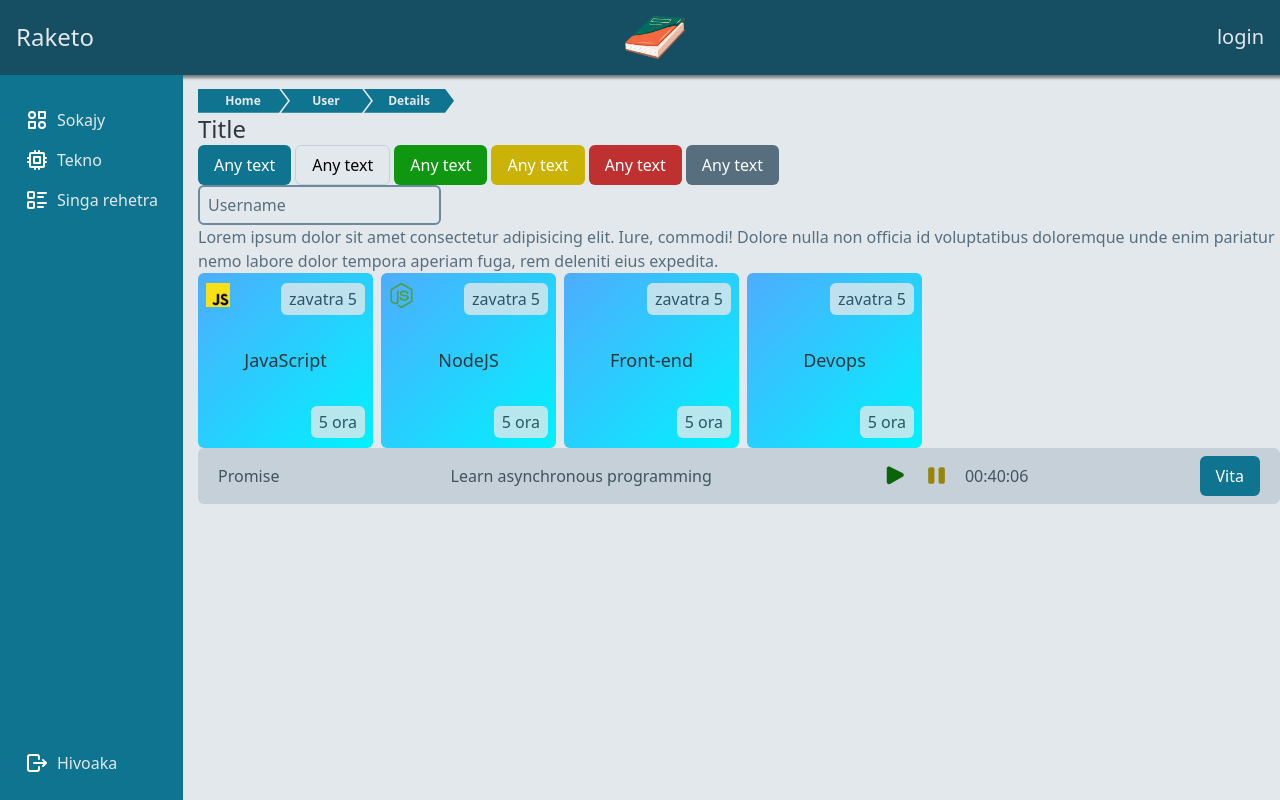
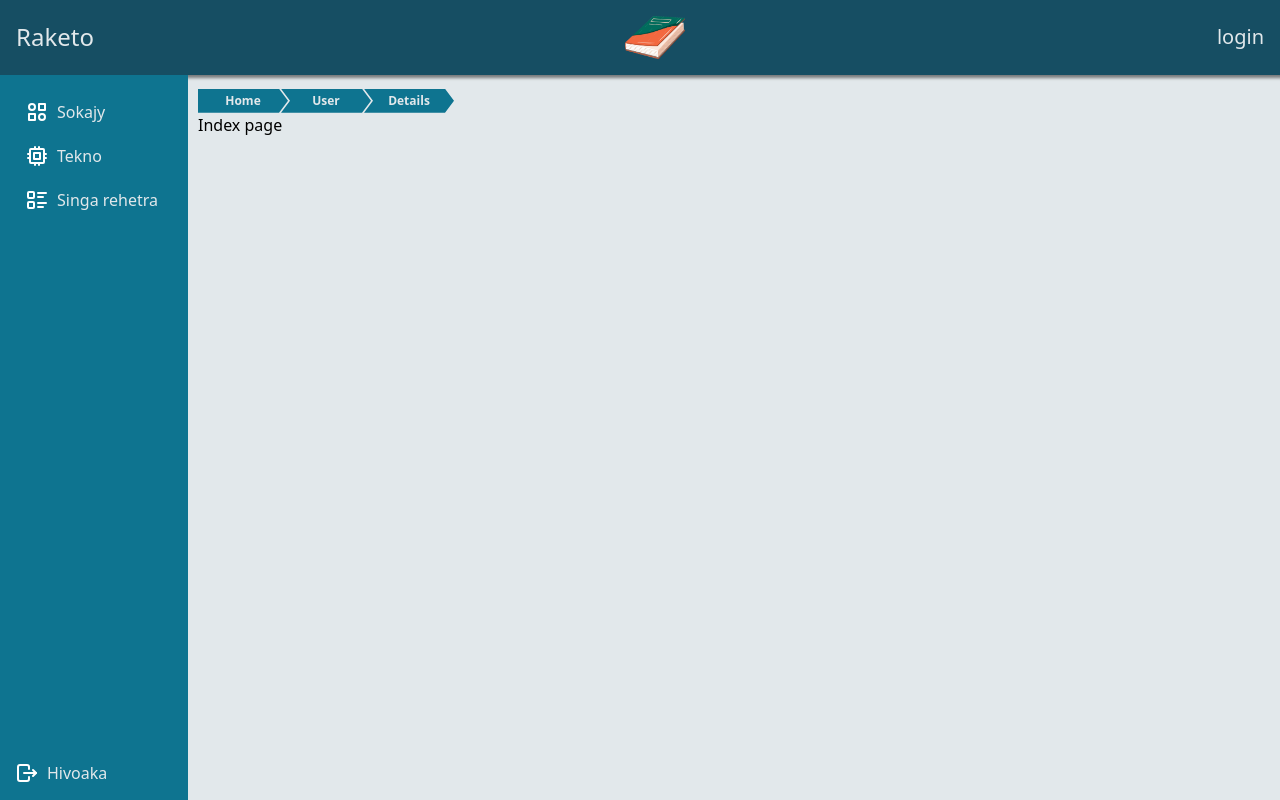
Before and after one commit to Ihasimbola/raketo-front, a React (Create React App) app: page / in a window 1280 px wide. Built offline with nearby package versions, Linux system fonts and the light colour scheme.

Commit message:
route implementation

```diff
--- a/src/components/Sidebar/Sidebar.tsx
+++ b/src/components/Sidebar/Sidebar.tsx
@@ -3,6 +3,8 @@ import Text from '../Text/Text'
 import "./styles.scss";
 import LogoutIcon from '../icons/LogoutIcon';
 import { nanoid } from 'nanoid';
+import { NavLink } from 'react-router-dom';
+import { cn } from '../../lib/utils';
 
 type itemsType = {
   id: number,
@@ -16,8 +18,14 @@ type Props = {
 
 const SidebarList = (props: itemsType) => {
   const { Icon, label } = props;
+  const link = label.split(' ')[0].toLocaleLowerCase();
   return (
-    <li className='flex flex-row gap-2 py-2 cursor-pointer'>
+    <NavLink
+      to={link}
+      className={({ isPending, isActive }) => (
+        cn((isActive ? "sidebar__item--active" : isPending ? "sidebar__item--pending" : " ") + " sidebar__item flex flex-row gap-2 py-2 cursor-pointer")
+      )}
+    >
       {Icon}
       <Text
         color="white"
@@ -25,14 +33,14 @@ const SidebarList = (props: itemsType) => {
       >
         {label}
       </Text>
-    </li>
+    </NavLink>
   )
 }
 
 function Sidebar({ data }: Props) {
   return (
     <div
-      className="w-fit absolute z-[1000] sidebar-container bg-blue-700 flex flex-col justify-between h-full"
+      className="w-fit absolute z-[1000] sidebar bg-blue-700 flex flex-col justify-between h-full"
     >
       <ul>
         {
--- a/src/components/Sidebar/styles.scss
+++ b/src/components/Sidebar/styles.scss
@@ -1,4 +1,13 @@
-.sidebar-container {
+.sidebar {
   height: calc(100vh - 74.69px);
-  padding: 25px;
+  padding: 15px 20px 15px 15px;
+
+  &__item {
+    padding: 10px;
+
+    &--active {
+      background-color: rgba(105, 8, 82, 0.25);
+      border-radius: 12px;
+    }
+  }
 }
--- a/src/index.tsx
+++ b/src/index.tsx
@@ -2,12 +2,15 @@ import React from 'react';
 import ReactDOM from 'react-dom/client';
 import './index.scss';
 import App from './App';
+import { router } from './routes/router';
+import { RouterProvider } from 'react-router-dom';
 
 const root = ReactDOM.createRoot(
   document.getElementById('root') as HTMLElement
 );
 root.render(
   <React.StrictMode>
-    <App />
+    {/* <App /> */}
+    <RouterProvider router={router} />
   </React.StrictMode>
 );
--- a/src/layout/AppLayout.tsx
+++ b/src/layout/AppLayout.tsx
@@ -4,9 +4,10 @@ import Sidebar from "../components/Sidebar/Sidebar";
 import { sidebarDataList } from "../data/sidbarData"
 import "./style.scss";
 import Breadcrumbs from '../components/Breadcrumbs/Breadcrumbs';
+import { Outlet } from 'react-router-dom';
 
 type Props = {
-  children: React.ReactNode
+  children?: React.ReactNode
 }
 
 function AppLayout({ children }: Props) {
@@ -16,7 +17,8 @@ function AppLayout({ children }: Props) {
       <Sidebar data={sidebarDataList} />
       <div className="app-content">
         <Breadcrumbs />
-        {children}
+        <Outlet />
+        {/* {children} */}
       </div>
     </div>
   )
--- /dev/null
+++ b/src/pages/category/index.tsx
@@ -0,0 +1,13 @@
+import React from 'react'
+
+type Props = {}
+
+function CategoryPage({ }: Props) {
+  return (
+    <div>
+      Category page
+    </div>
+  )
+}
+
+export default CategoryPage
--- /dev/null
+++ b/src/pages/element/index.tsx
@@ -0,0 +1,11 @@
+import React from 'react'
+
+type Props = {}
+
+function ElementPage({ }: Props) {
+  return (
+    <div>ElementPage</div>
+  )
+}
+
+export default ElementPage
--- /dev/null
+++ b/src/pages/tekno/index.tsx
@@ -0,0 +1,11 @@
+import React from 'react'
+
+type Props = {}
+
+function TeknoPage({ }: Props) {
+  return (
+    <div>Tekno Page</div>
+  )
+}
+
+export default TeknoPage
--- /dev/null
+++ b/src/routes/router.tsx
@@ -0,0 +1,31 @@
+import { createBrowserRouter } from "react-router-dom";
+import AppLayout from "../layout/AppLayout";
+import CategoryPage from "../pages/category";
+import ElementPage from "../pages/element";
+import TeknoPage from "../pages/tekno";
+
+export const router = createBrowserRouter([
+  {
+    path: "/",
+    element: <AppLayout />,
+    children: [
+      {
+        children: [
+          { index: true, element: <div>Index page</div> },
+          {
+            path: "sokajy",
+            element: <CategoryPage />
+          },
+          {
+            path: "tekno",
+            element: <TeknoPage />
+          },
+          {
+            path: "singa",
+            element: <ElementPage />
+          }
+        ]
+      }
+    ]
+  }
+])
```
